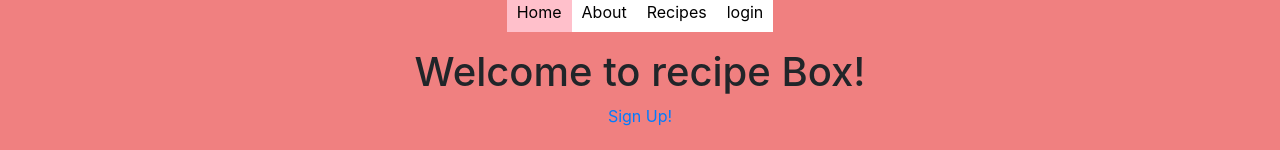
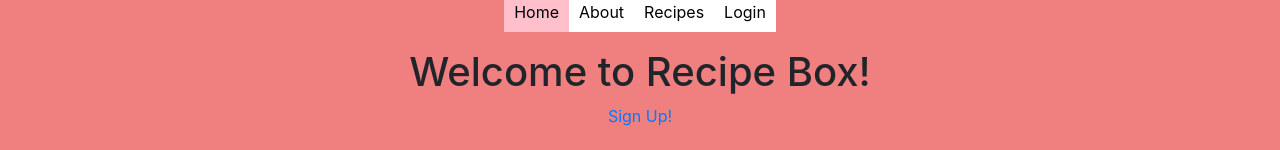
Before and after one commit to Emi691/recipe-box, a React (Create React App) app in the folder recipe-box-app/: page / in a window 1280 px wide. Shown: the top 150 px of the page. Built offline with nearby package versions, Linux system fonts and the light colour scheme.

Commit message:
makes minor aesthetic adjsutments to homepages and navbar

```diff
--- a/recipe-box-app/src/Navbar.js
+++ b/recipe-box-app/src/Navbar.js
@@ -15,9 +15,9 @@ class Navbar extends Component {
 
     isLoggedIn = () => {
         if (localStorage.getItem("token")) {
-            return "logout"
+            return "Logout"
         } else {
-            return "login"
+            return "Login"
         }
     }
 
--- a/recipe-box-app/src/components/Recipe.js
+++ b/recipe-box-app/src/components/Recipe.js
@@ -3,6 +3,17 @@ import { Link } from 'react-router-dom'
 import { Card } from 'react-bootstrap'
 
 class Recipe extends Component {
+    state= {
+        counter: 0
+    }
+
+    handleLike = (event) => {
+        this.setState({
+            counter: this.state.counter + 1
+        })
+    }
+
+
     render () {
         if (parseInt(localStorage.getItem('userId')) === parseInt(this.props.user_id)) {
             return (
@@ -12,6 +23,8 @@ class Recipe extends Component {
                     <Link to={`/recipes/${this.props.id}`}>{this.props.title}</Link>
                     <br/>
                     <button onClick={event => this.props.handleDelete(this.props.id)} >delete</button>
+                    <br/>
+                    <button onClick={event => this.handleLike(event)}>likes {this.state.counter} </button>
                     </Card.Body>
                 </Card>
         )} else {
@@ -20,6 +33,8 @@ class Recipe extends Component {
                     <Card.Img variant='top' src={this.props.photo} alt="Image not Found"/>
                     <Card.Body>
                     <Link to={`/recipes/${this.props.id}`}>{this.props.title}</Link>
+                    <br/>
+                    <button onClick={event => this.handleLike(event)}>like {this.state.counter}</button>
                     </Card.Body>
                 </Card>
             )
--- a/recipe-box-app/src/components/Recipes.js
+++ b/recipe-box-app/src/components/Recipes.js
@@ -11,7 +11,6 @@ class Recipes extends Component {
             search: event.target.value
         })
     }
-
 
     renderRecipe = () => {
     if (this.state.search !== '') {
--- a/recipe-box-app/src/containers/Home.js
+++ b/recipe-box-app/src/containers/Home.js
@@ -5,7 +5,7 @@ import { Link } from 'react-router-dom'
 const Home = () => (
     <div>
     <br/>
-    <h1>Welcome to recipe Box!</h1>
+    <h1>Welcome to Recipe Box!</h1>
     <Link to="/signup" >Sign Up!</Link>
     <br/>
     <br/>
```
